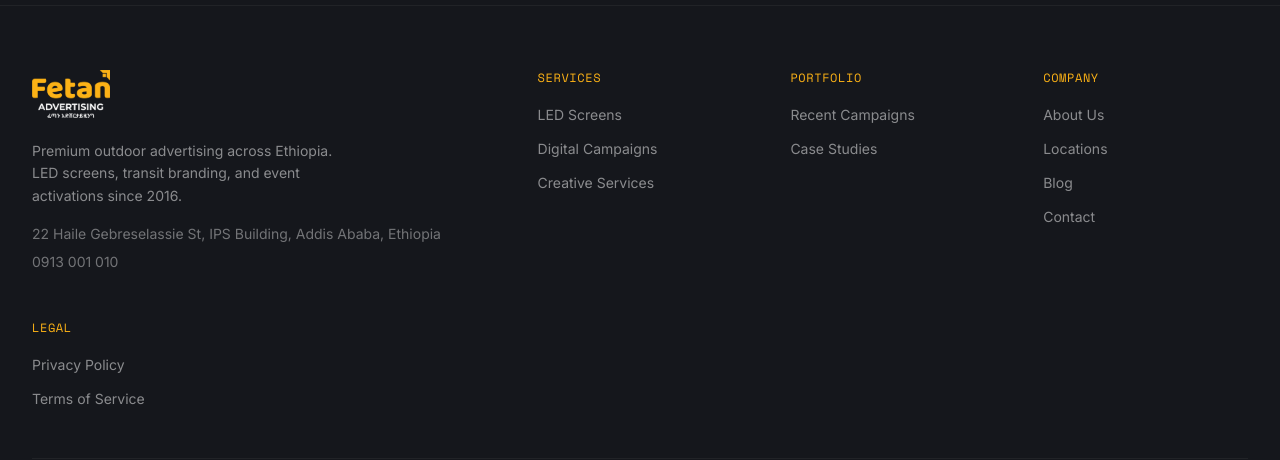
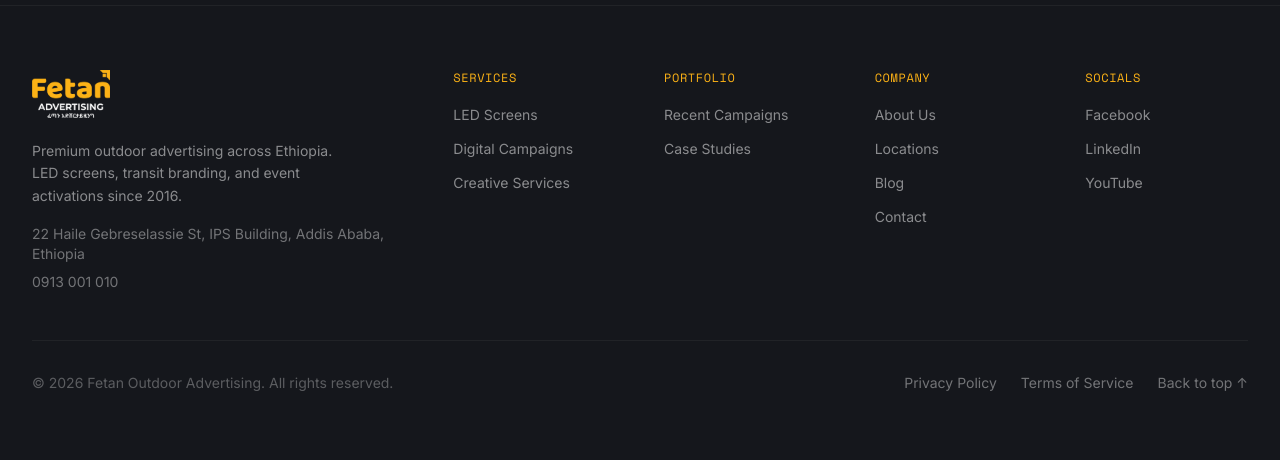
Before and after one commit to Alexmiki1/fetan-dooh, a Next.js app: page / in a window 1280 px wide. Shown: the part 9517-9977 px from the top of the page. Built offline with nearby package versions, Linux system fonts and the light colour scheme.

Commit message:
updatedddd logooo and add imagessssdd location cardssss add images and videossssss and adjustt and edited titles

```diff
--- a/components/layout/Footer.tsx
+++ b/components/layout/Footer.tsx
@@ -18,9 +18,10 @@
     { label: "Blog", href: "/blog" },
     { label: "Contact", href: "/contact" },
   ],
-  Legal: [
-    { label: "Privacy Policy", href: "#" },
-    { label: "Terms of Service", href: "#" },
+  Socials: [
+    { label: "Facebook", href: "https://web.facebook.com/fetanads" },
+    { label: "LinkedIn", href: "https://www.linkedin.com/company/fetanadvertising/" },
+    { label: "YouTube", href: "https://www.youtube.com/channel/UC5fVeNbFLlSAp7UuUN5UE4w" },
   ],
 };
 
@@ -28,7 +29,7 @@
   return (
     <footer className="bg-night border-t border-white/5">
       <div className="max-w-7xl mx-auto px-6 lg:px-8 py-16">
-        <div className="grid grid-cols-1 md:grid-cols-2 lg:grid-cols-5 gap-12">
+        <div className="grid grid-cols-1 md:grid-cols-2 lg:grid-cols-6 gap-12">
           <div className="lg:col-span-2">
             <Logo className="h-12" />
             <p className="mt-4 text-white/50 text-sm leading-relaxed max-w-xs">
@@ -77,12 +78,11 @@
           <p className="text-white/30 text-sm">
             &copy; {new Date().getFullYear()} Fetan Outdoor Advertising. All rights reserved.
           </p>
-          <a
-            href="#"
-            className="text-sm text-white/40 hover:text-amber transition-colors"
-          >
-            Back to top ↑
-          </a>
+          <div className="flex flex-wrap items-center gap-4 sm:gap-6">
+            <Link href="#" className="text-sm text-white/40 hover:text-amber transition-colors">Privacy Policy</Link>
+            <Link href="#" className="text-sm text-white/40 hover:text-amber transition-colors">Terms of Service</Link>
+            <a href="#" className="text-sm text-white/40 hover:text-amber transition-colors">Back to top ↑</a>
+          </div>
         </div>
       </div>
     </footer>
--- a/data/portfolio.ts
+++ b/data/portfolio.ts
@@ -272,6 +272,45 @@
       "Near Bambis"
     ],
     suggestedMessage: "Entertainment Lives Here\nLive Sports • Movies • Series • Kids • News\nWatch More with DStv Ethiopia\nSubscribe Today and Enjoy Entertainment Anytime, Anywhere."
+  },
+  {
+    id: "zemen-gebeya",
+    client: "Zemen Gebeya",
+    campaignType: "LED Campaign",
+    industry: "E-commerce",
+    youtubeId: "sh2-UnASuf4",
+    results: "Empowering Ethiopia's Digital Marketplace",
+    title: "Zemen Gebeya – Empowering Ethiopia's Digital Marketplace",
+    headline: "Zemen Gebeya Digital LED Screen Campaign",
+    subheadline: "Promote Zemen Gebeya, one of Ethiopia's growing digital marketplace platforms, on premium digital LED screens across Addis Ababa. Connect your brand with thousands of shoppers, entrepreneurs, business owners, and daily commuters through high-impact Digital Out of Home (DOOH) advertising. Zemen Gebeya brings buyers and sellers together on a trusted online marketplace, making it easier to discover products, services, and business opportunities across Ethiopia.",
+    description: "This DOOH campaign is designed to maximize brand visibility with vibrant, high-resolution visuals displayed on LED screens in Addis Ababa's busiest locations. By showcasing Zemen Gebeya's platform, features, and growing marketplace, the campaign increases public awareness, attracts new users, and strengthens its position as a trusted destination for online buying and selling.",
+    objectives: [
+      "Increase brand awareness across Addis Ababa",
+      "Drive new user registrations",
+      "Encourage buyers and sellers to join the platform",
+      "Promote Zemen Gebeya's products and marketplace features",
+      "Strengthen trust and customer engagement"
+    ],
+    targetAudience: [
+      "Online shoppers",
+      "Small and medium-sized business owners",
+      "Entrepreneurs",
+      "Retailers and wholesalers",
+      "Young professionals",
+      "Students",
+      "Daily commuters"
+    ],
+    locations: [
+      "Bole Friendship",
+      "Churchill",
+      "Merkato",
+      "CMC Roundabout",
+      "Bole Road",
+      "Wello Sefer",
+      "Bole Airport VIP Entrance",
+      "Near Bambis"
+    ],
+    callToAction: "Promote your brand on our premium digital LED screens across Addis Ababa. Reach thousands of potential customers every day with high-impact advertising in strategic locations. Contact us today to launch your next campaign."
   }
 ];
 
@@ -283,4 +322,5 @@
   "Aviation",
   "Transport",
   "Construction",
+  "E-commerce",
 ] as const;
```
